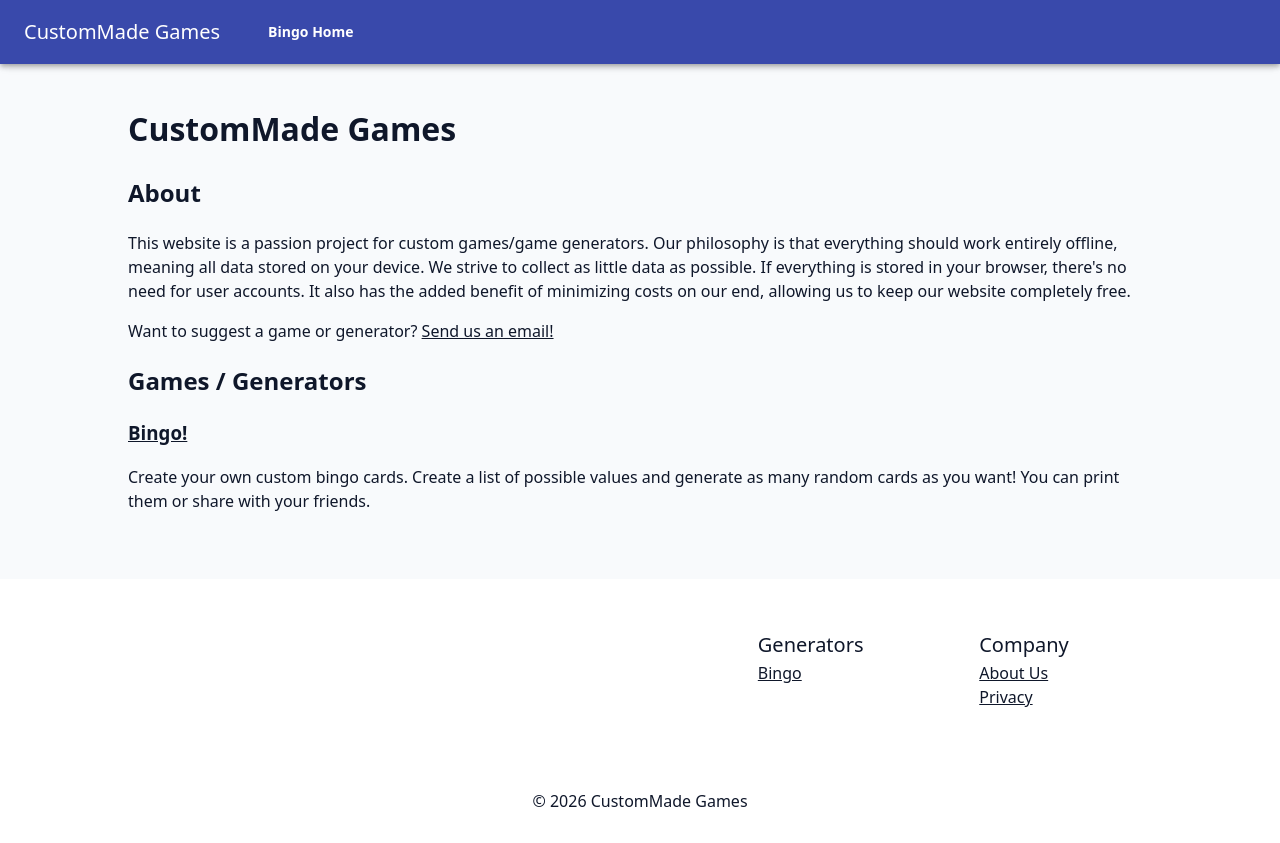
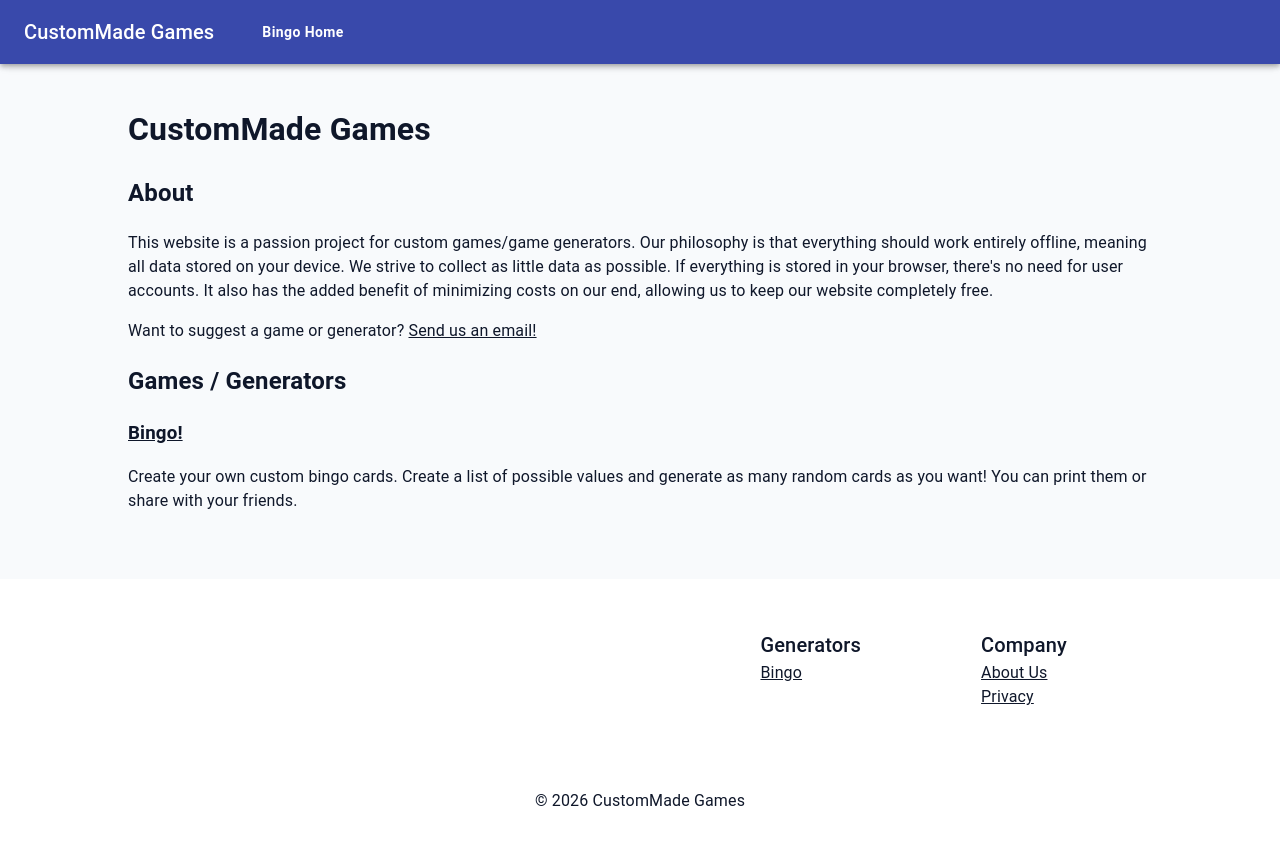
Before and after one commit to hagensv-web/games, a Next.js app: page / in a window 1280 px wide. Built offline with nearby package versions, Linux system fonts and the light colour scheme; what @mui/material-nextjs would draw is missing.

Commit message:
spacing changes

```diff
--- a/src/components/AppThemeProvider.tsx
+++ b/src/components/AppThemeProvider.tsx
@@ -55,18 +55,17 @@ function AppThemeProvider({ children }: { children: React.ReactNode }) {
         },
 
         typography: {
-        fontFamily: `system-ui, -apple-system, BlinkMacSystemFont, 'Segoe UI', Roboto, Oxygen, Ubuntu, Cantarell, 'Open Sans', 'Helvetica Neue', sans-serif`,
             h1: {
                 fontWeight: 700,
-            fontSize: "3em",
-            marginTop: "0.5em",
-            marginBottom: "0.5em"
+                fontSize: "2.5em",
+                marginTop: "1em",
+                marginBottom: "1em"
             },
             h2: {
                 fontWeight: 700,
                 fontSize: "1.75em",
-            marginTop: "0.5em",
-            marginBottom: "0.5em"
+                marginTop: "0.75em",
+                marginBottom: "0.75em"
             },
             h3: {
                 fontWeight: 600,
@@ -74,7 +73,10 @@ function AppThemeProvider({ children }: { children: React.ReactNode }) {
                 marginTop: "0.5em",
                 marginBottom: "0.5em"
             },
-        button: { textTransform: "none", fontWeight: 600 },
+            button: {
+                textTransform: "none",
+                fontWeight: 600
+            },
         },
 
         components: {
```
Lines whose indentation alone changed are shown as unchanged.
